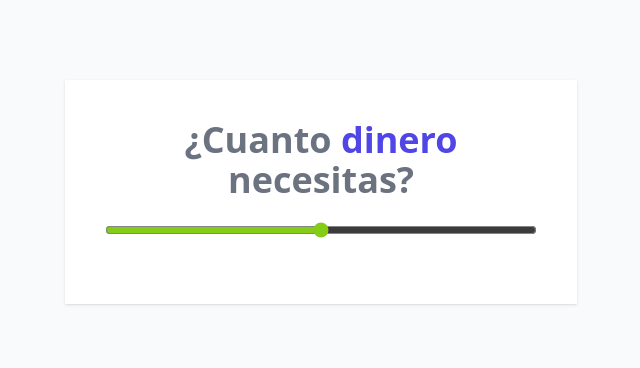
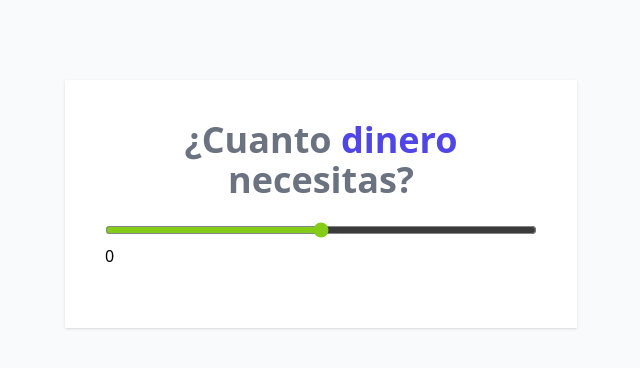
Before and after one commit to PeterArce96/cotizador-vue, a Vue app: page / in a window 1280 px wide. Shown: the top 368 px of the page, without its empty margins (319-959 px from the left). Built offline with nearby package versions, Linux system fonts and the light colour scheme.

Commit message:
cotizador - modificar el State de ref

```diff
--- a/src/App.vue
+++ b/src/App.vue
@@ -9,7 +9,7 @@
   })
 
   function handleChange(e){
-    console.log(e.target.value);
+    cantidad.value = e.target.value;
   }
 
   // mostrar con ref
@@ -29,6 +29,7 @@
         class="w-full bg-gray-200 accent-lime-500 hover:accent-lime-600"
         @input="handleChange"
       />
+      {{ cantidad }}
     </div>
   </div>
 </template>
```
